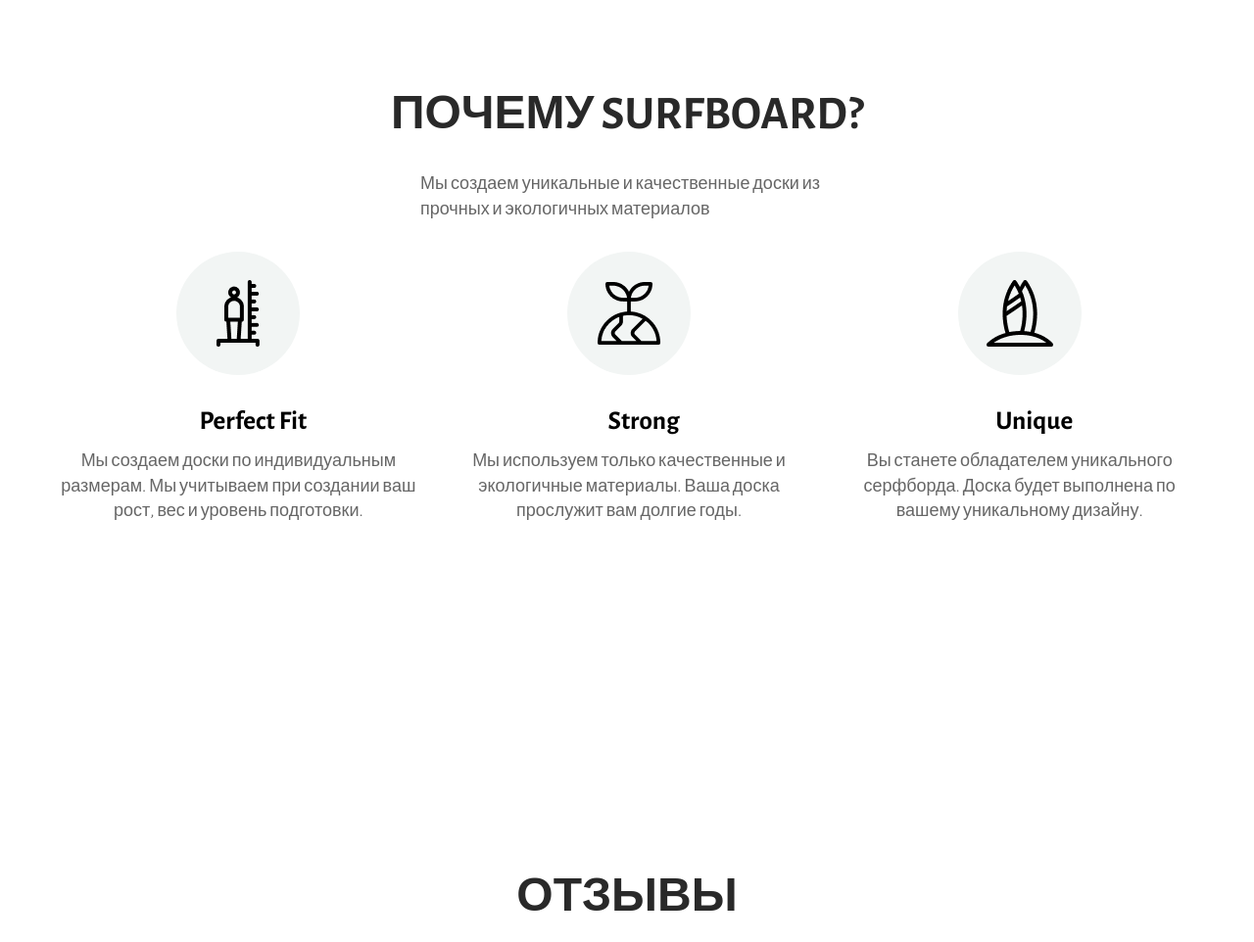
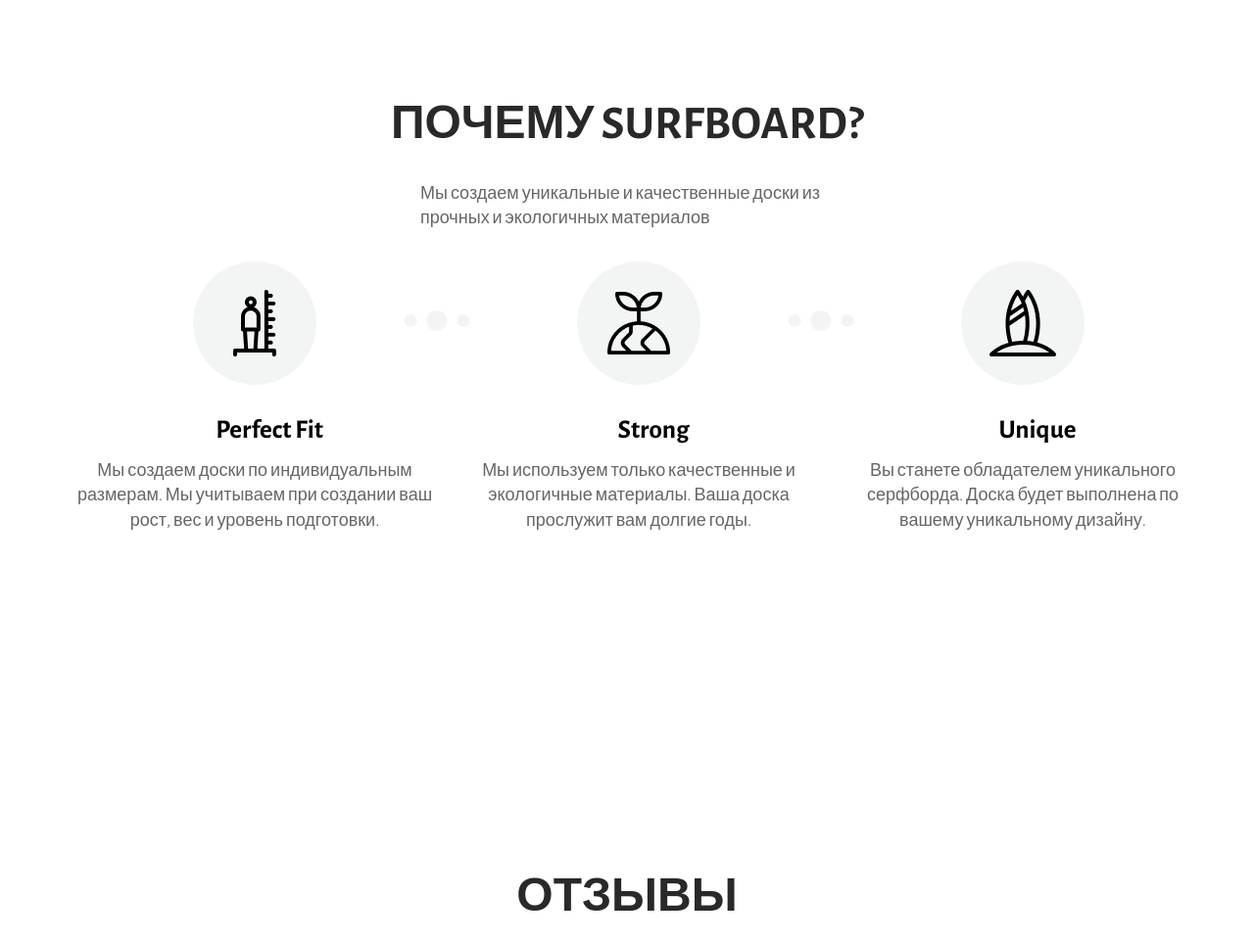
Before and after one commit to 92Mika/surfboard, a website: page Surfboard/index.html in a window 1280 px wide. Shown: the part 876-1838 px from the top of the page at 98% size. Drawn offline with nearby package versions, Linux system fonts and the light colour scheme.

Commit message:
Add files via upload

```diff
--- a/Surfboard/main.css
+++ b/Surfboard/main.css
@@ -436,19 +436,7 @@ img {
     display: none;
   }
 }
-.benefits__item:first-child {
-  padding-left: 0rem;
-}
-.benefits__item:last-child {
-  padding-right: 0rem;
-  margin-bottom: 1.0555555556rem;
-}
-@media screen and (max-width: 480px) {
-  .benefits__item:last-child {
-    margin-bottom: 0rem;
-  }
-}
-.benefits__item:before {
+.benefits__item:last-child:before {
   display: none;
 }
 
```
Also changed, not shown: 1 other file.
